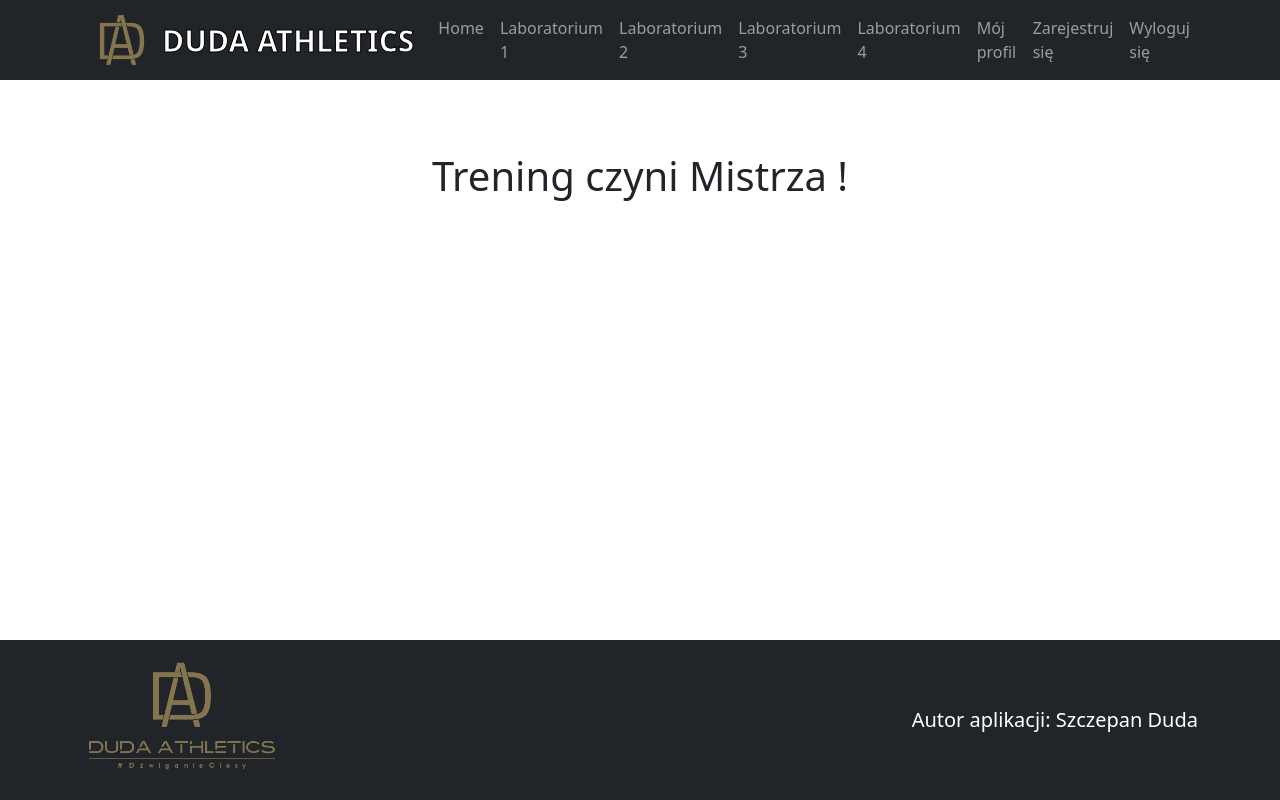
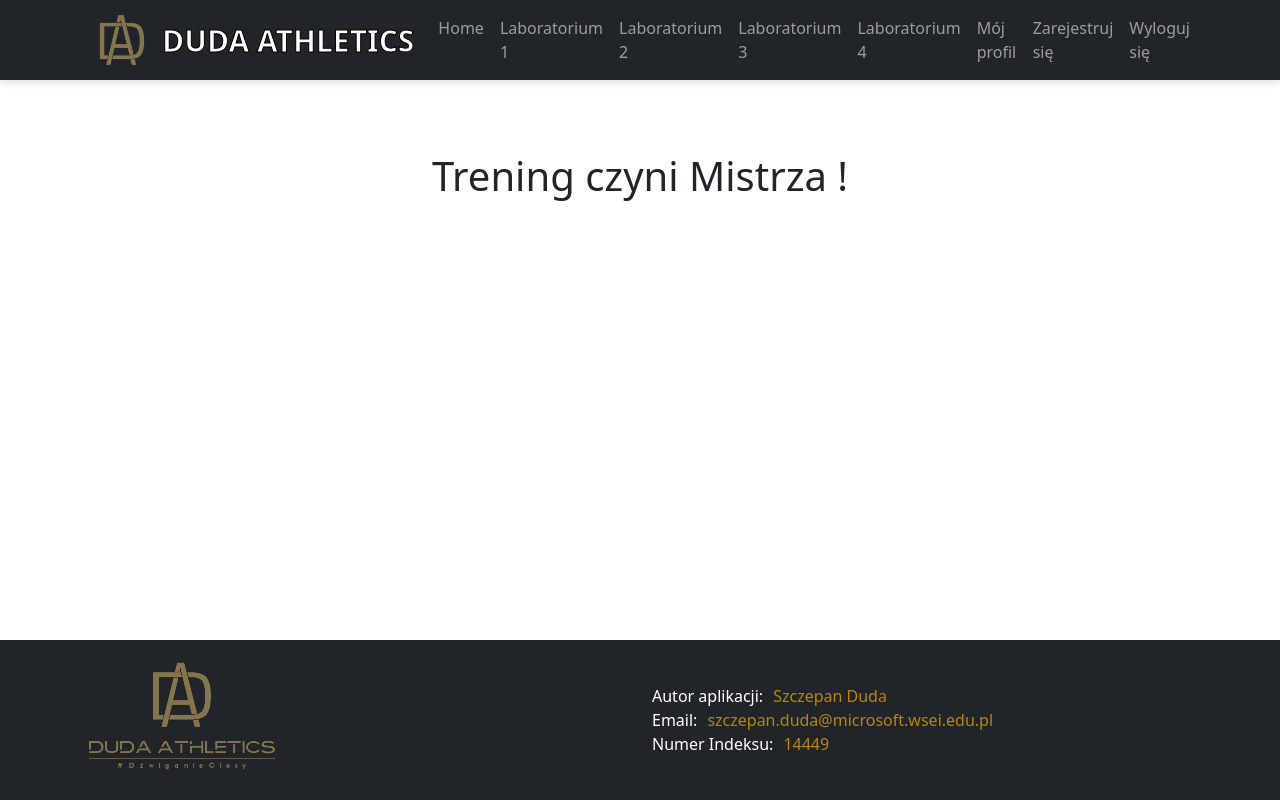
Before and after one commit to MortorAvent/DudaAthletics, a React (Vite) app: page / in a window 1280 px wide. Built offline with nearby package versions, Linux system fonts and the light colour scheme.

Commit message:
Edit design footer

```diff
--- a/src/components/Footer.jsx
+++ b/src/components/Footer.jsx
@@ -15,8 +15,21 @@ function Footer() {
               className="mb-2"
             />
           </Col>
-          <Col xs={12} md={6} className="text-white text-center text-md-end">
-            <p className="mb-0" style={{ fontSize: '20px' }}>Autor aplikacji: Szczepan Duda </p>
+          <Col xs={12} md={6} className="text-white text-center text-md-start">
+
+            <div className="d-flex justify-content-center justify-content-md-start align-items-center">
+              <p className="mb-0" style={{ fontSize: '16px', color: 'white', marginRight: '10px' }}>Autor aplikacji: </p>
+              <p className="mb-0" style={{ fontSize: '16px', color: 'darkgoldenrod' }}>Szczepan Duda</p>
+            </div>
+            <div className="d-flex justify-content-center justify-content-md-start align-items-center">
+              <p className="mb-0" style={{ fontSize: '16px', color: 'white', marginRight: '10px' }}>Email: </p>
+              <p className="mb-0" style={{ fontSize: '16px', color: 'darkgoldenrod' }}>szczepan.duda@microsoft.wsei.edu.pl</p>
+            </div>
+            <div className="d-flex justify-content-center justify-content-md-start align-items-center">
+              <p className="mb-0" style={{ fontSize: '16px', color: 'white', marginRight: '10px' }}>Numer Indeksu: </p>
+              <p className="mb-0" style={{ fontSize: '16px', color: 'darkgoldenrod' }}>14449</p>
+            </div>
+
           </Col>
         </Row>
       </Container>
--- a/src/components/NavBarMenu.jsx
+++ b/src/components/NavBarMenu.jsx
@@ -3,7 +3,14 @@ import PropTypes from 'prop-types';
 
 function NavBarMenu({ items, isLoggedIn, onLogout }) {
   return (
-    <Navbar expand="lg" className="navbar navbar-dark bg-dark">
+    <Navbar
+      expand="lg"
+      className="navbar navbar-dark bg-dark"
+      style={{
+        boxShadow: '0px 4px 6px rgba(0, 0, 0, 0.1)', // Dodanie szarego cienia
+        zIndex: 1000, // Aby navbar zawsze znajdował się na wierzchu
+      }}
+    >
       <Container>
         <img
           src="../../base_icon_transparent_background.png"
```
